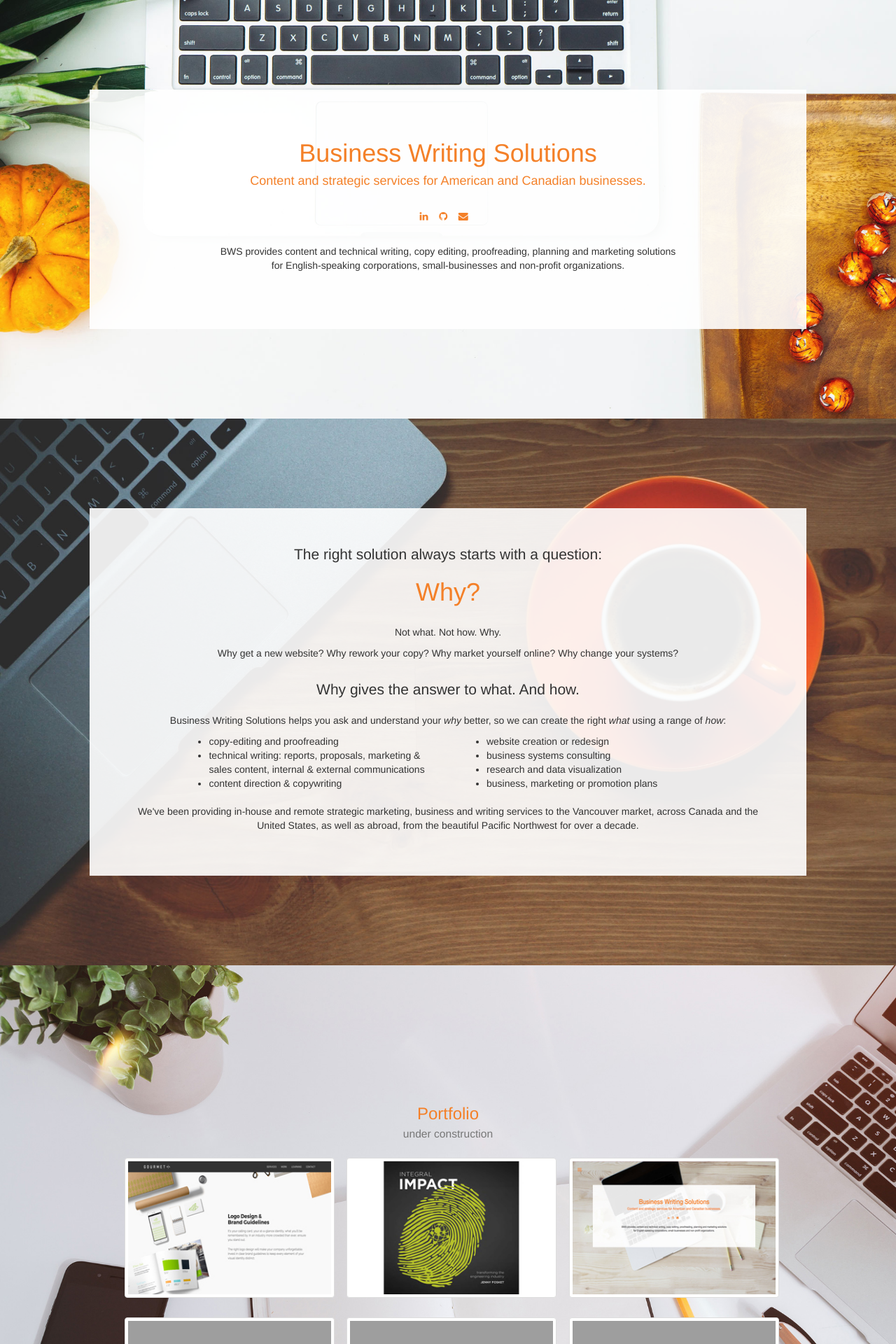
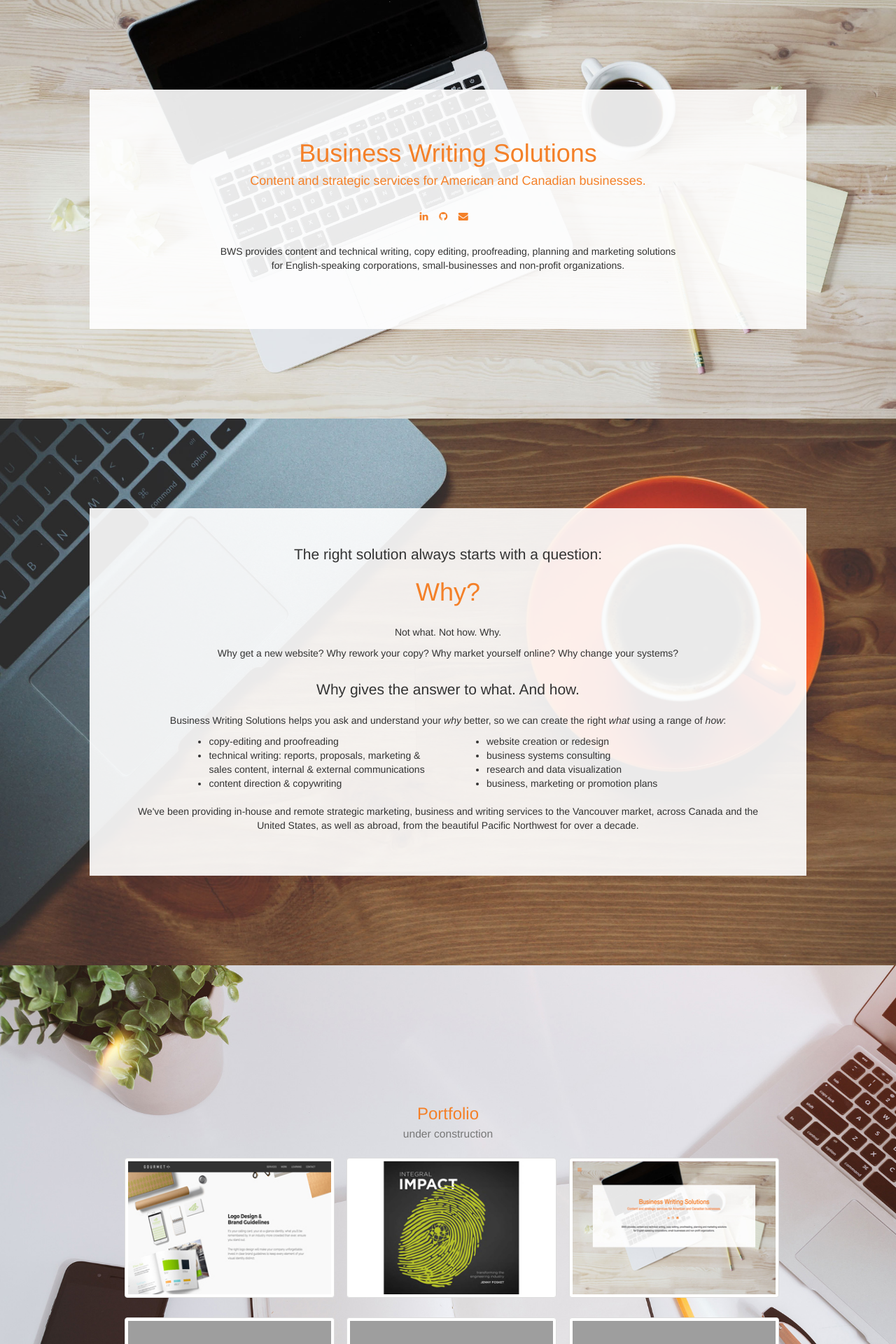
Before and after one commit to kaiewiggins/businesswriting, a Jekyll site: the page built from test.html, in a window 1280 px wide. Shown: the top 1920 px of the page at 70% size. Built offline with Jekyll 4.4.1, drawn with Linux system fonts in a browser that asks for light colours; nearby versions of some CDN libraries; grey boxes are pictures that could not be loaded.

Commit message:
Update test.html

```diff
--- a/test.html
+++ b/test.html
@@ -4,7 +4,7 @@
 ---
 
 <!-- Section 1 -->
-    <div class="index-bg-3">
+    <div class="index-bg-1">
         <div class="text-center" style="background-color: rgba(255,255,255,0.9); padding: 5%;">
           <h1>Business Writing Solutions</h1>
           <h4>Content and strategic services for American and Canadian businesses.</h4>
@@ -150,7 +150,7 @@
 </div><!--end bkgd-->
 
   <!-- Start Section 5: 'Contact' -->
-    <div class="index-bg-1" id="contactme">
+    <div class="index-bg-"3 id="contactme">
        <a class="anchor" name="contactme" id="contactme"></a>
    <div class="text-center" style="background-color: rgba(255,255,255,0.9); padding: 5%;">
 
```
